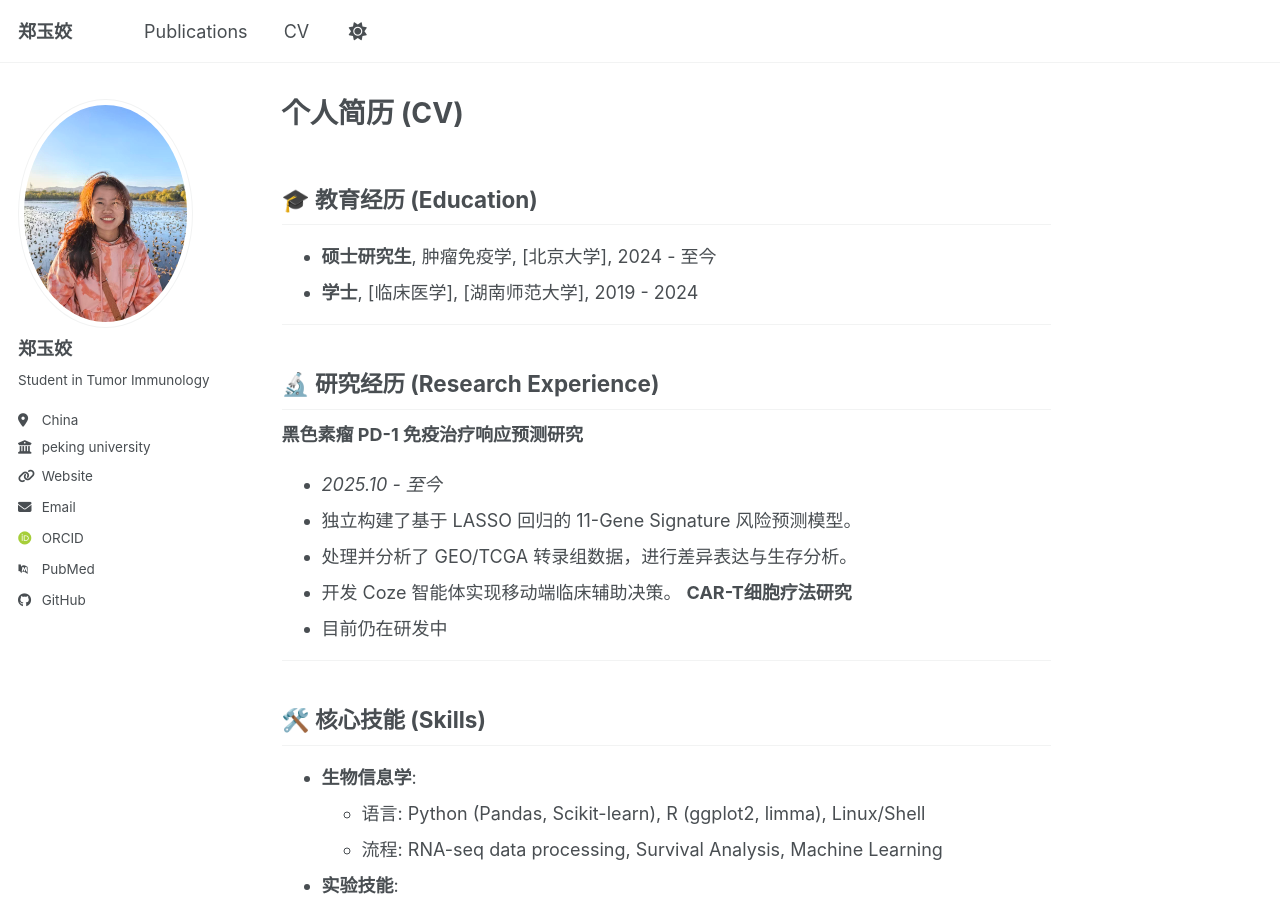
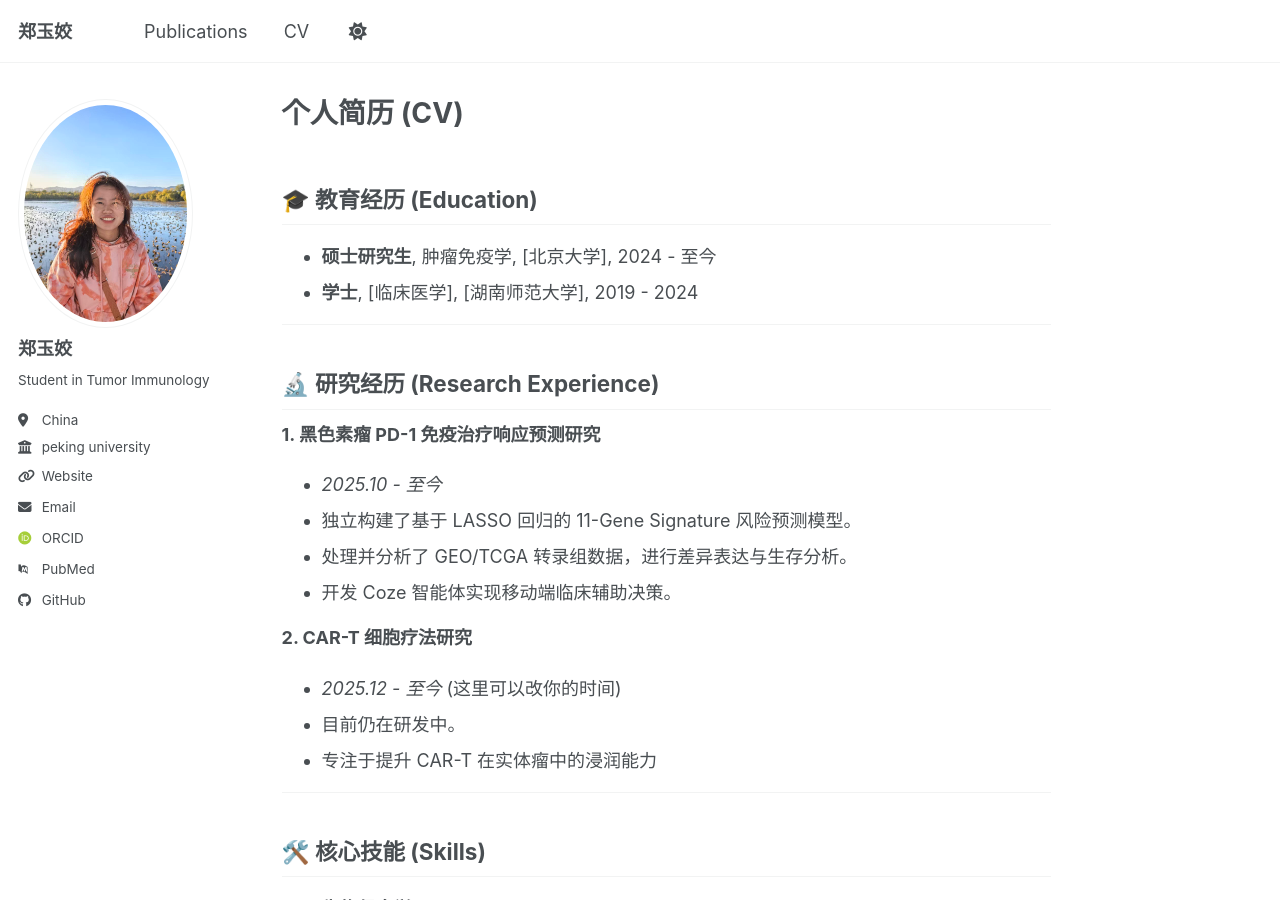
Before and after one commit to yujiaoz57-wq/yujiaoz57-wq.github.io, a Jekyll site: the page built from _pages/cv.md, in a window 1280 px wide and 900 px high. Built offline with Jekyll 4.4.1, drawn with Linux system fonts in a browser that asks for light colours; some web fonts are replaced; a script bundle is joined from its source files by our own code; library files that are not in the unit come from our copies.

Commit message:
Update cv.md

```diff
--- a/_pages/cv.md
+++ b/_pages/cv.md
@@ -14,13 +14,17 @@ redirect_from:
 ---
 
 ## 🔬 研究经历 (Research Experience)
-**黑色素瘤 PD-1 免疫治疗响应预测研究**
+
+**1. 黑色素瘤 PD-1 免疫治疗响应预测研究**
 * *2025.10 - 至今*
 * 独立构建了基于 LASSO 回归的 11-Gene Signature 风险预测模型。
 * 处理并分析了 GEO/TCGA 转录组数据，进行差异表达与生存分析。
 * 开发 Coze 智能体实现移动端临床辅助决策。
-**CAR-T细胞疗法研究**
-* 目前仍在研发中
+
+**2. CAR-T 细胞疗法研究**
+* *2025.12 - 至今* (这里可以改你的时间)
+* 目前仍在研发中。
+* 专注于提升 CAR-T 在实体瘤中的浸润能力
 
 ---
 
```
